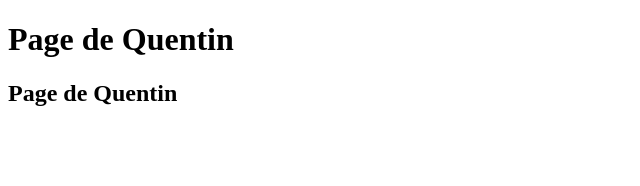
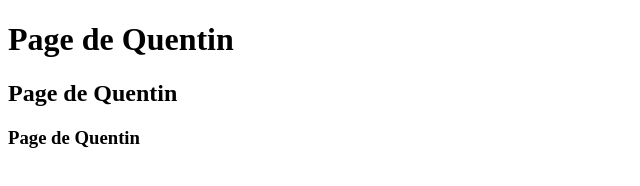
Before and after one commit to Quent55/pjt-web, a plain HTML site: page index.html in a window 1280 px wide. Shown: the whole page, without its empty margins (0-640 px from the left). Drawn offline with Linux system fonts and the light colour scheme.

Commit message:
3e titre

```diff
--- a/index.html
+++ b/index.html
@@ -8,6 +8,7 @@
 <body>
     <h1>Page de Quentin</h1>
     <h2>Page de Quentin</h2>
+    <h3>Page de Quentin</h3>
 
 </body>
 </html>
```
